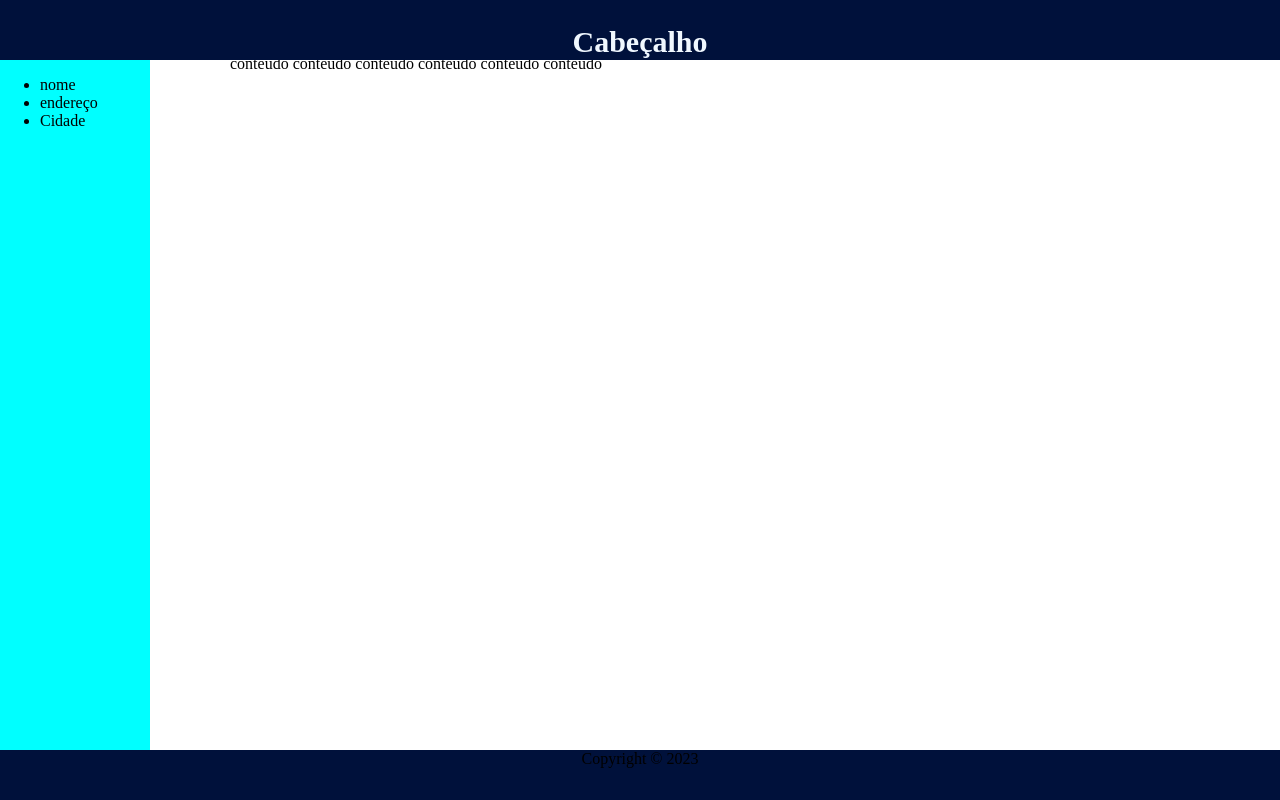
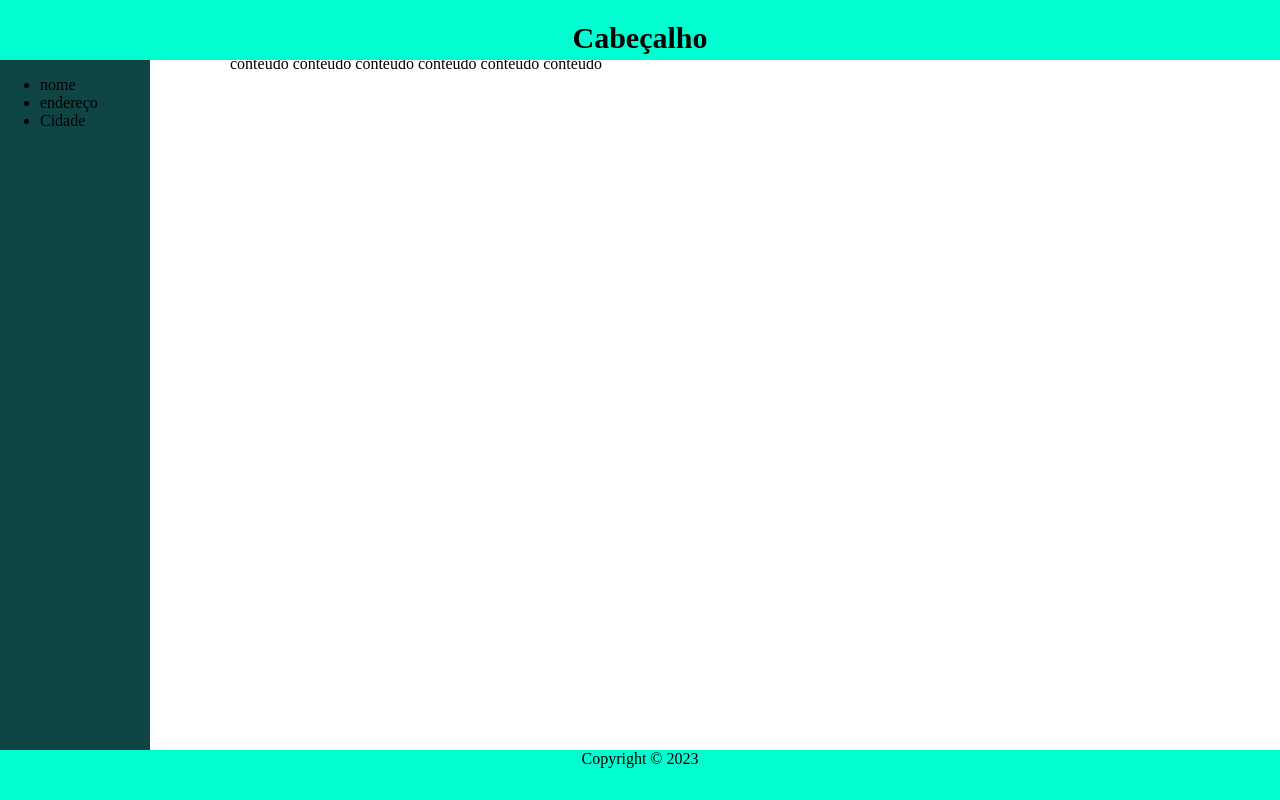
Before and after one commit to Augustoo22/Aulas_Html, a plain HTML site: page Aula 03/index.html in a window 1280 px wide. Drawn offline with Linux system fonts and the light colour scheme.

Commit message:
Aulas_Html

```diff
--- a/Aula 03/style.css
+++ b/Aula 03/style.css
@@ -8,14 +8,14 @@ body {
     height: 60px;
     width: 100%;
     top: 0px;
-    background-color: #00113b;
+    background-color: #00ffd0;
     text-align: center;
 }
 
 .header h1 {
     font-size: 30px;
-    line-height: 8px;
-    color: aliceblue;
+    line-height: 0px;
+    color: rgb(0, 0, 0);
 }
 
 .lateral {
@@ -23,7 +23,7 @@ body {
     float: left;
     margin-top: 60px;
     width: 150px;
-    background-color: aqua;
+    background-color: rgb(15, 69, 69);
     height: calc(100vh - 80px);
     /*
     vh - viewport heigth (altura)
@@ -44,6 +44,6 @@ body {
     height: 50px;
     width: 100%;
     bottom: 0px;
-    background-color: #00113b;
+    background-color: #00ffd0;
     text-align: center;
 }
```
